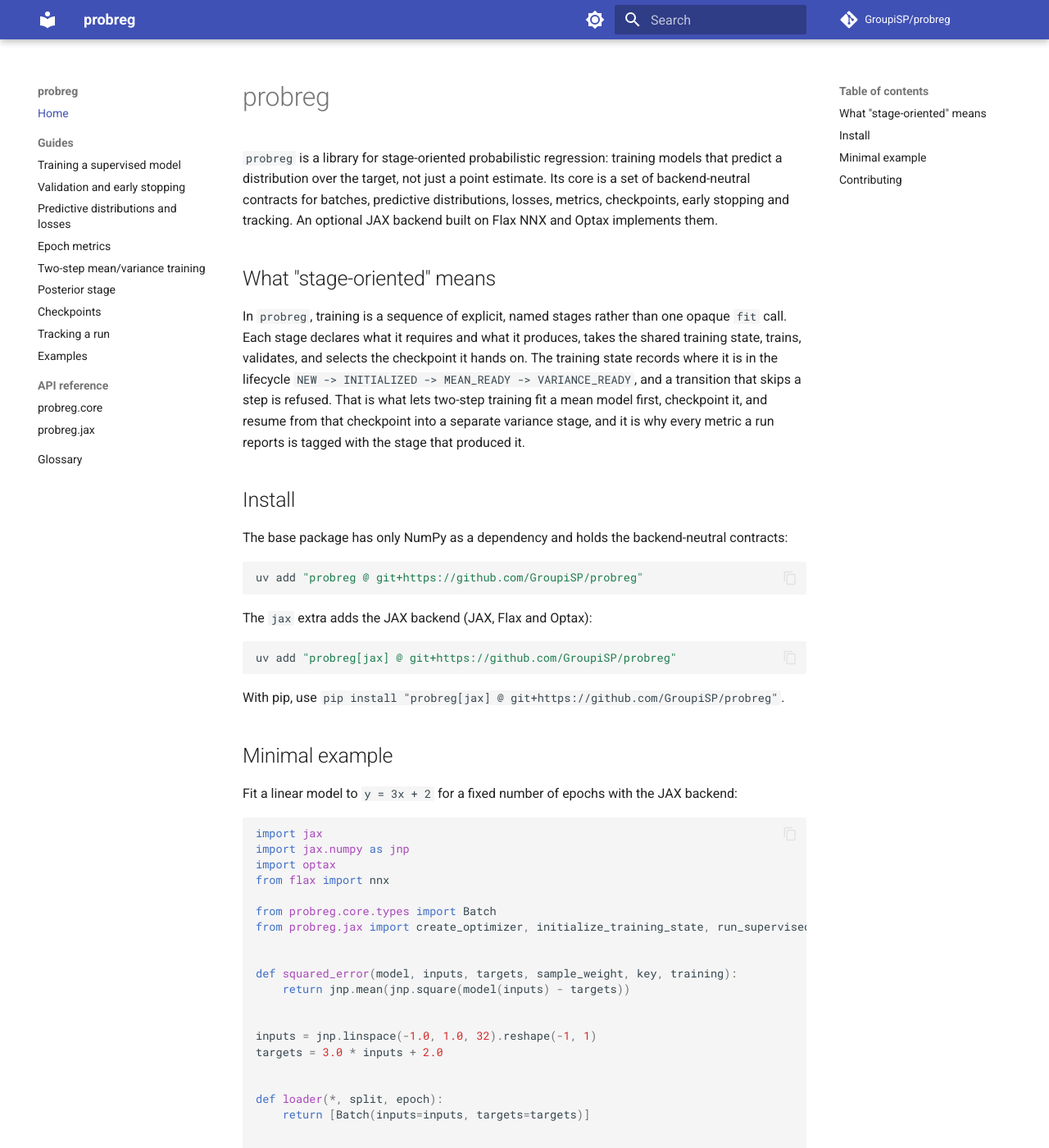
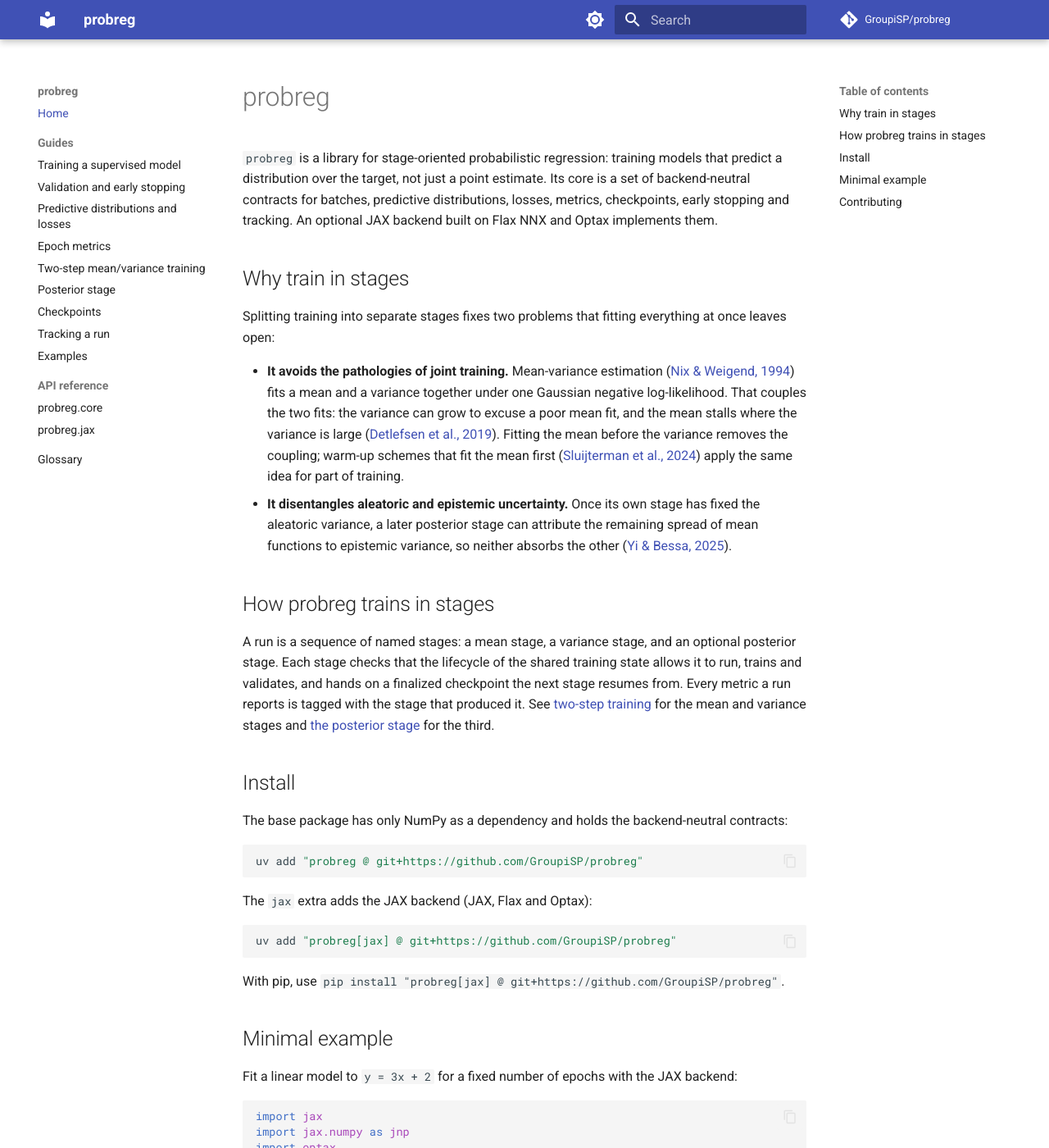
Before and after one commit to GroupiSP/probreg, an MkDocs documentation site: the page built from docs_site/index.md, in a window 1280 px wide and 1400 px high. Shown: the whole window at 82% size. Built offline with MkDocs 1.6.1 and Material for MkDocs 9.7.7, drawn with Linux system fonts in a browser that asks for light colours; comment, search, counter and statistics services are not loaded.

Commit message:
docs: motivate stage-based training on the docs homepage (#97)
* docs: motivate stage-based training on the docs homepage

Replace "What stage-oriented means" with why stages avoid the pathologies
of joint mean-variance training and disentangle aleatoric from epistemic
uncertainty, citing Nix & Weigend, Detlefsen et al., Sluijterman et al.
and Yi & Bessa, plus a short account of how probreg runs its stages.
Cite the same sources in the two-step training guide, and add Stage and
Joint training to the glossary.

Refs #96

Co-Authored-By: Claude Opus 5.5 <noreply@anthropic.com>

* docs: tighten stage-training wording after review

Use the glossary's posterior stage, scope the Sluijterman et al. citation
to warm-up, fix the Stage and Joint training glossary entries, and rewrap
the two-step guide's opening paragraph.

Refs #96

Co-Authored-By: Claude Opus 5.5 <noreply@anthropic.com>

---------

Co-authored-by: Claude Opus 5.5 <noreply@anthropic.com>

```diff
--- a/docs_site/guides/two-step-training.md
+++ b/docs_site/guides/two-step-training.md
@@ -1,11 +1,15 @@
 # Two-step mean/variance training
 
 Training a mean and a variance jointly, as a Gaussian head under a negative
-log-likelihood does, couples their gradients: the variance can grow to excuse a
-poor mean fit, and the mean can stall where the variance is large. Two-step
-training removes the coupling. A first stage fits a deterministic mean model with
-a squared-error loss. A second stage freezes it, takes its squared residuals as
-targets, and fits a Gamma model to them, whose mean is the aleatoric variance.
+log-likelihood does ([Nix & Weigend, 1994](https://doi.org/10.1109/ICNN.1994.374138)),
+couples their gradients: the variance can grow to excuse a poor mean fit, and
+the mean can stall where the variance is large
+([Detlefsen et al., 2019](https://doi.org/10.48550/arXiv.1906.03260)). Two-step
+training removes the coupling; warm-up schemes that fit the mean first
+([Sluijterman et al., 2024](https://doi.org/10.1016/j.neucom.2024.127929)) apply
+the same idea for part of training. A first stage fits a deterministic mean model with a squared-error loss. A
+second stage freezes it, takes its squared residuals as targets, and fits a
+Gamma model to them, whose mean is the aleatoric variance.
 
 The JAX backend ships both stages, [`MeanStage`][probreg.jax.MeanStage] and
 [`GammaVarianceStage`][probreg.jax.GammaVarianceStage]. They share one
--- a/docs_site/index.md
+++ b/docs_site/index.md
@@ -6,17 +6,35 @@ Its core is a set of backend-neutral contracts for batches, predictive
 distributions, losses, metrics, checkpoints, early stopping and tracking. An
 optional JAX backend built on Flax NNX and Optax implements them.
 
-## What "stage-oriented" means
+## Why train in stages
 
-In `probreg`, training is a sequence of explicit, named stages rather than one
-opaque `fit` call. Each stage declares what it requires and what it produces,
-takes the shared training state, trains, validates, and selects the checkpoint
-it hands on. The training state records where it is in the lifecycle
-`NEW -> INITIALIZED -> MEAN_READY -> VARIANCE_READY`, and a transition that
-skips a step is refused. That is what lets two-step training fit a mean model
-first, checkpoint it, and resume from that checkpoint into a separate variance
-stage, and it is why every metric a run reports is tagged with the stage that
-produced it.
+Splitting training into separate stages fixes two problems that fitting
+everything at once leaves open:
+
+- **It avoids the pathologies of joint training.** Mean-variance estimation
+  ([Nix & Weigend, 1994](https://doi.org/10.1109/ICNN.1994.374138)) fits a mean
+  and a variance together under one Gaussian negative log-likelihood. That
+  couples the two fits: the variance can grow to excuse a poor mean fit, and the
+  mean stalls where the variance is large
+  ([Detlefsen et al., 2019](https://doi.org/10.48550/arXiv.1906.03260)).
+  Fitting the mean before the variance removes the coupling; warm-up schemes
+  that fit the mean first
+  ([Sluijterman et al., 2024](https://doi.org/10.1016/j.neucom.2024.127929))
+  apply the same idea for part of training.
+- **It disentangles aleatoric and epistemic uncertainty.** Once its own stage
+  has fixed the aleatoric variance, a later posterior stage can attribute the
+  remaining spread of mean functions to epistemic variance, so neither absorbs
+  the other ([Yi & Bessa, 2025](https://doi.org/10.48550/arXiv.2505.02743)).
+
+## How probreg trains in stages
+
+A run is a sequence of named stages: a mean stage, a variance stage, and an
+optional posterior stage. Each stage checks that the lifecycle of the shared
+training state allows it to run, trains and validates, and hands on a finalized
+checkpoint the next stage resumes from. Every metric a run reports is tagged
+with the stage that produced it. See
+[two-step training](guides/two-step-training.md) for the mean and variance
+stages and [the posterior stage](guides/posterior-stage.md) for the third.
 
 ## Install
 
```
Also changed, not shown: GLOSSARY.md (+8 -0 lines).
